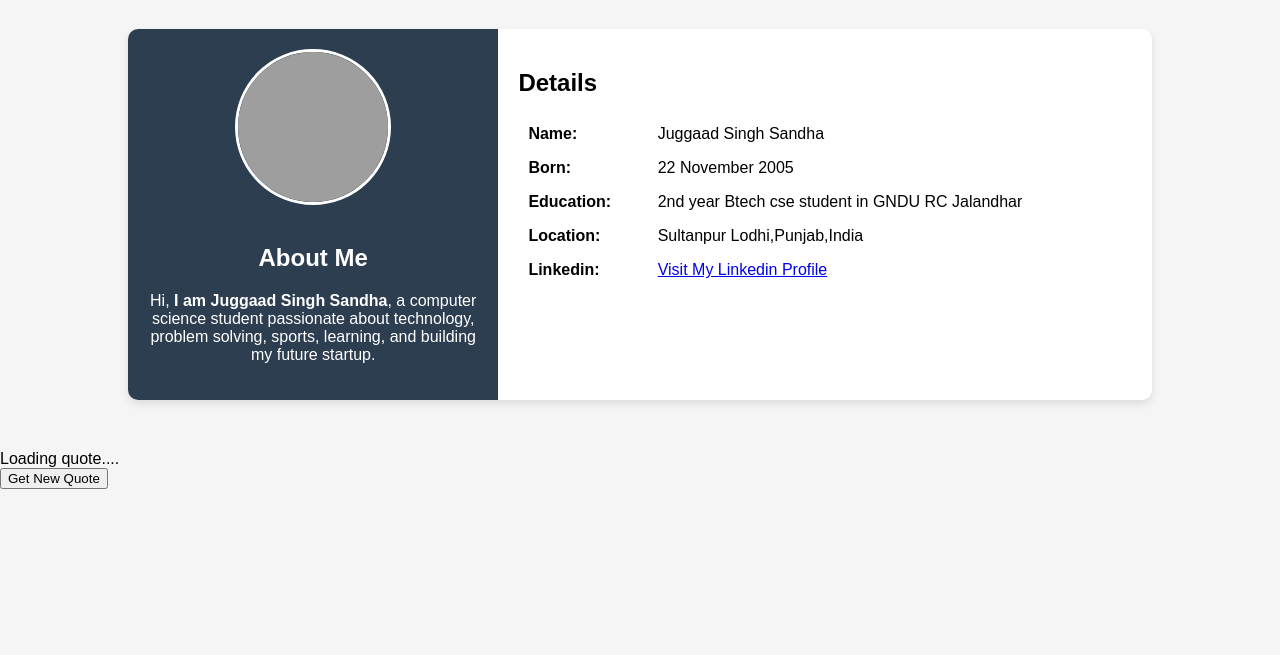
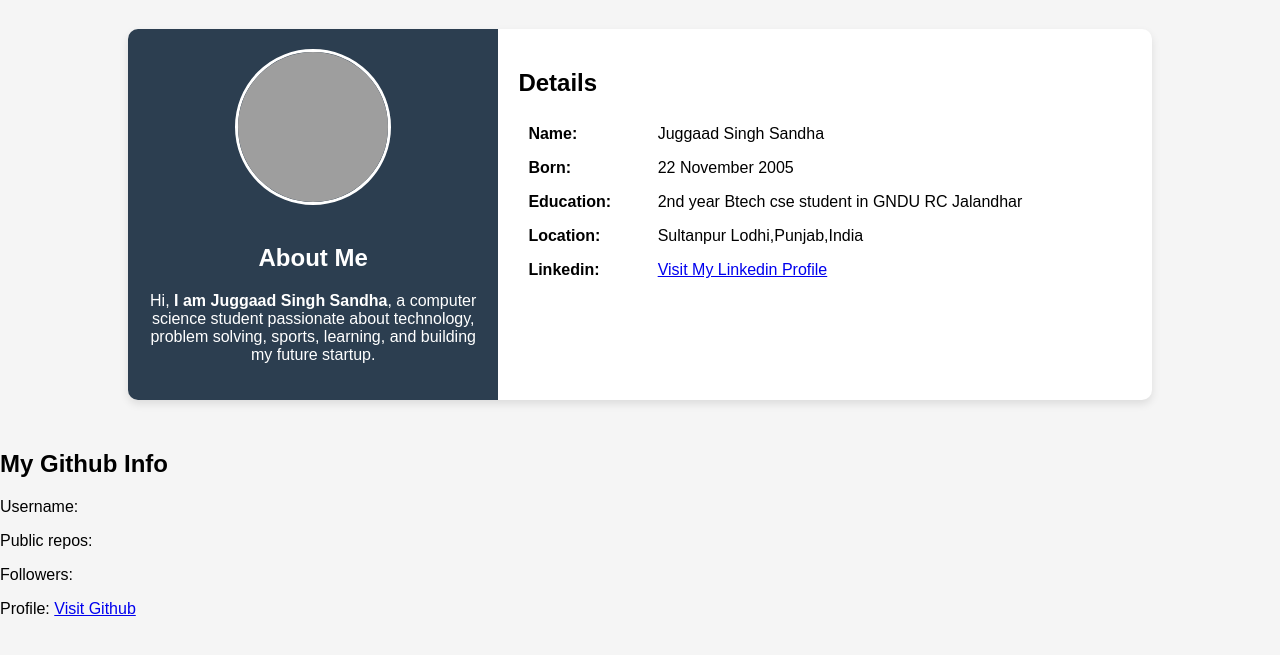
Before and after one commit to JuggaadSingh/Hosting-Name, a plain HTML site: page index.html in a window 1280 px wide. Shown: the part 79-734 px from the top of the page. Drawn offline with Linux system fonts and the light colour scheme; no server answers; grey boxes are pictures that could not be loaded.

Commit message:
Add files via upload

```diff
--- a/index.html
+++ b/index.html
@@ -50,13 +50,15 @@
 
 
     </div>
-   <div class="quote-box">
-       <div id="quote" class="quote-text">Loading quote....</div>
-        <div id="author" class="quote-author"></div>
-      <button id="new-quote" class="btn">Get New Quote</button>
+   <h2>My Github Info</h2>
+   <p>Username: <span id="username"></span></p>
+   <p>Public repos: <span id="repos"></span></p>
+   <p>Followers: <span id="followers"></span></p>
+   <p>Profile: <a id="profile" href="#" target="_blank">Visit Github</a></p>
 
-   </div>
-    <script> src="script.js"</script>
 
+  <script src="script.js">
+
+  </script>
 </body>
 </html>
```
